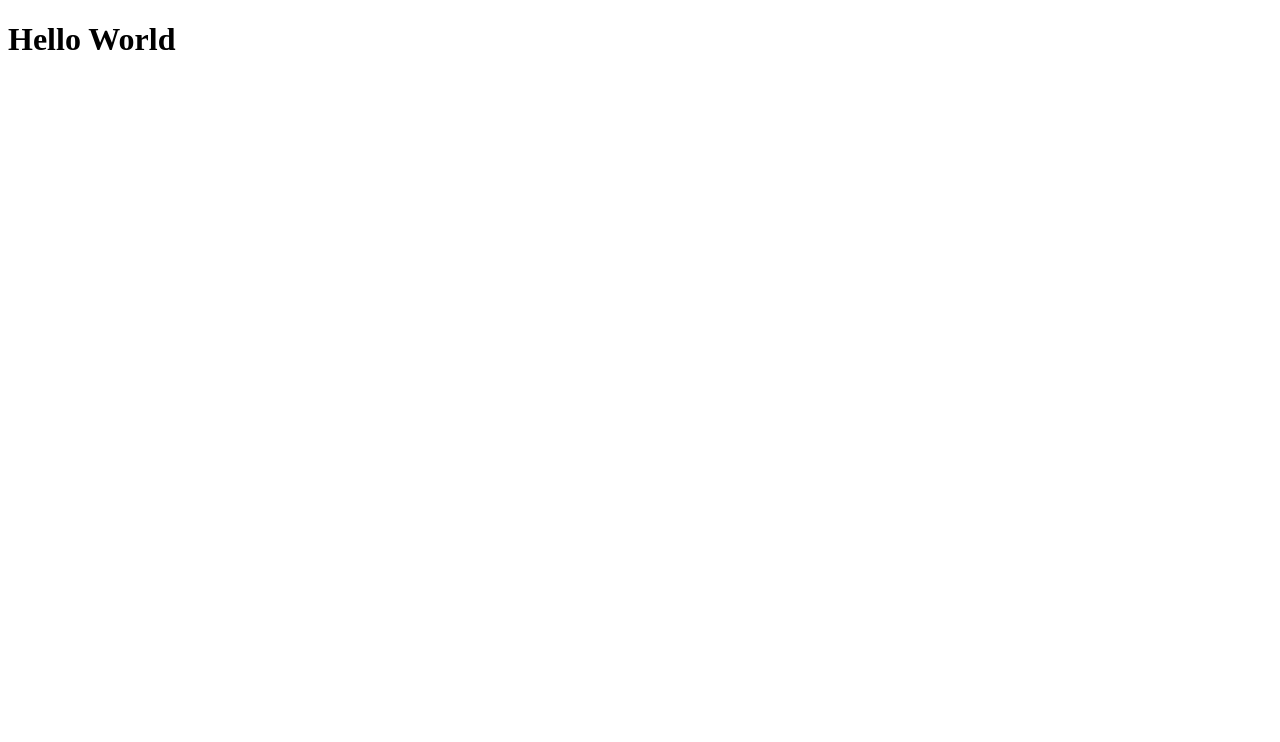
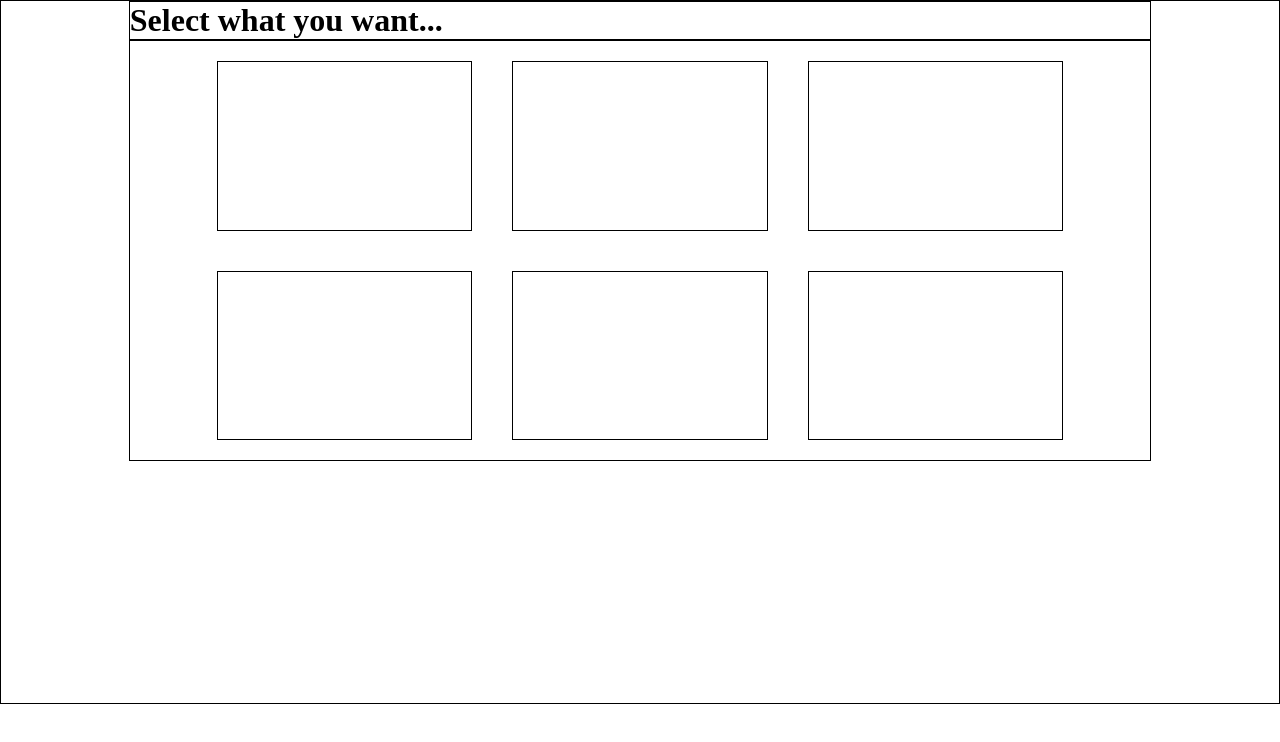
Before and after one commit to tams2429/GA-Project-3-TripSavvy, a React (Create React App) app in the folder frontend/: page / in a window 1280 px wide. Shown: the top 742 px of the page. Built offline with nearby package versions, Linux system fonts and the light colour scheme.

Commit message:
Updated HomePage.js and added back initial NavBar component

```diff
--- a/frontend/src/App.js
+++ b/frontend/src/App.js
@@ -1,8 +1,11 @@
 import React from 'react'
+
+import HomePage from './HomePage'
+import NavBar from './common/NavBar'
 
 const App = () => {
   return (
-    <h1>Hello World</h1>
+    <HomePage />
   )
 }
 
--- /dev/null
+++ b/frontend/src/common/NavBar.js
@@ -0,0 +1,5 @@
+import React from 'react'
+
+const NavBar = () => <h1>This is the NavBar component</h1>
+
+export default NavBar
--- a/frontend/src/styles/main.scss
+++ b/frontend/src/styles/main.scss
@@ -0,0 +1,40 @@
+//* Global Styles
+* {
+  box-sizing: border-box;
+  margin: 0;
+  padding: 0;
+}
+
+body {
+  height: 55vw;
+  #root {
+    width: 100%;
+    height: 100%;
+  }
+}
+
+//* HomePage Styles
+.HomePage {
+  height: 100%;
+  display: flex;
+  flex-direction: column;
+  align-items: center;
+  border: 1px solid black;
+  .Title {
+    width: 80%;
+    border: 1px solid black;
+  }
+  .Categories {
+    display: flex;
+    flex-wrap: wrap;
+    justify-content: center;
+    width: 80%;
+    height: 60%;
+    border: 1px solid black;
+    div {
+      width: 25%;
+      border: 1px solid black;
+      margin: 20px;
+    }
+  }
+}
```
